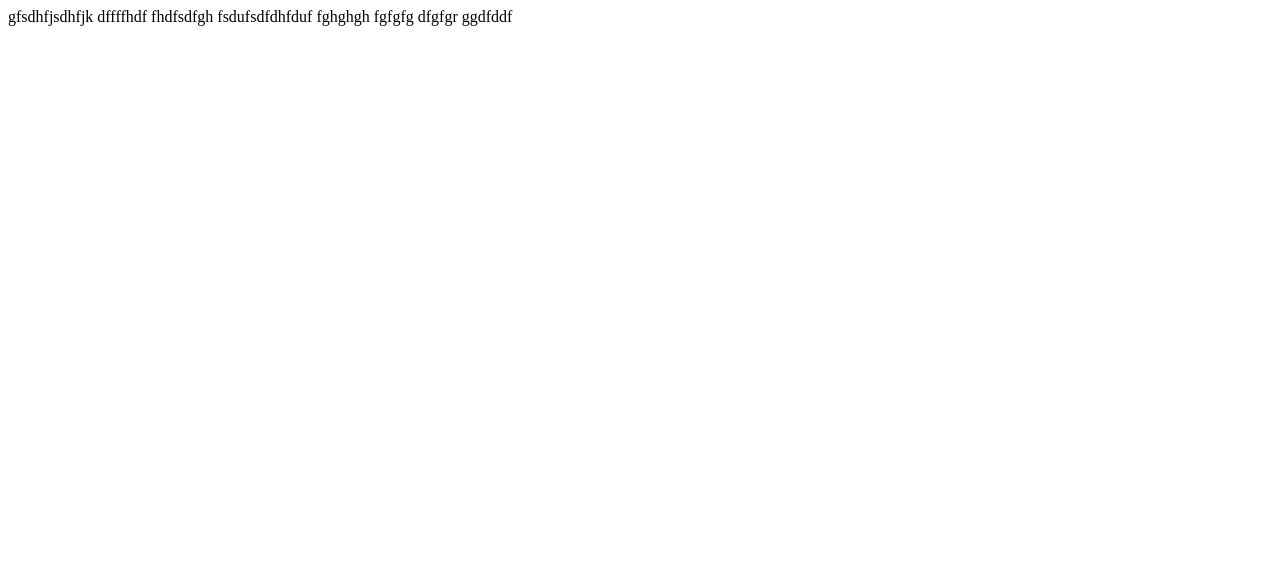
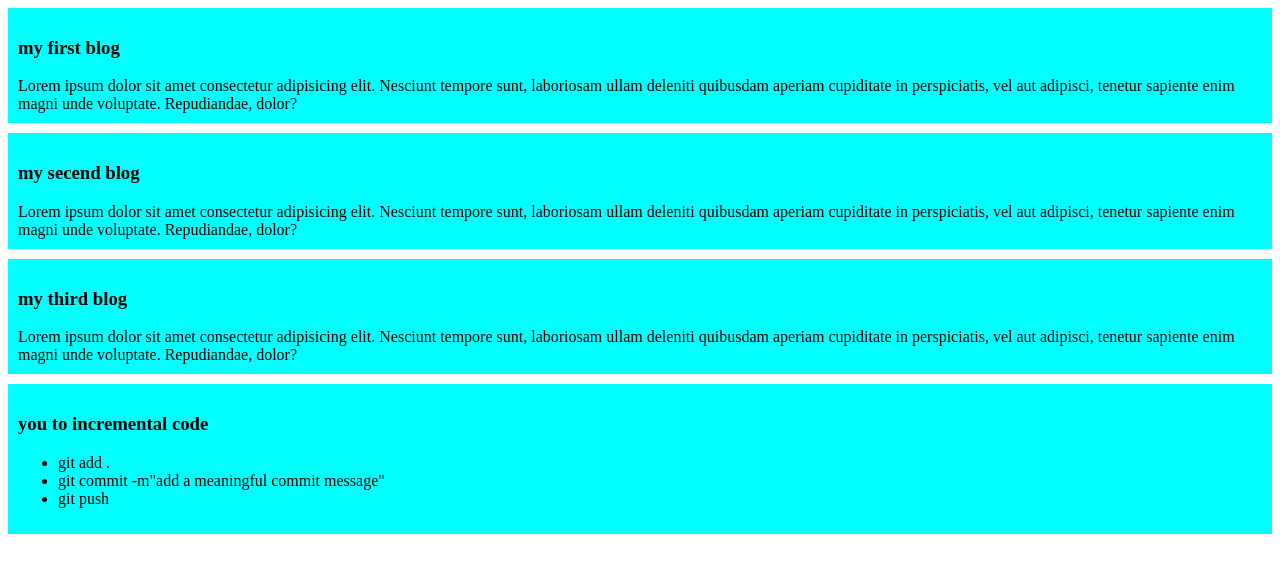
Before and after one commit to Rakib9001/my-simple-website, a plain HTML site: page index.html in a window 1280 px wide. Drawn offline with Linux system fonts and the light colour scheme.

Commit message:
added a list to push code

```diff
--- a/index.html
+++ b/index.html
@@ -4,9 +4,31 @@
     <meta charset="UTF-8">
     <meta name="viewport" content="width=device-width, initial-scale=1.0">
     <title>my new webside</title>
-    <link rel="shortcut icon" href="style.css" type="image/x-icon">
+    <link rel="stylesheet" href="style.css">
 </head>
-<body><div> gfsdhfjsdhfjk dffffhdf fhdfsdfgh fsdufsdfdhfduf fghghgh fgfgfg dfgfgr ggdfddf </div>
+<body>
+    <div>
+        <h3>my first blog</h3>
+        Lorem ipsum dolor sit amet consectetur adipisicing elit. Nesciunt tempore sunt, laboriosam ullam deleniti quibusdam aperiam cupiditate in perspiciatis, vel aut adipisci, tenetur sapiente enim magni unde voluptate. Repudiandae, dolor?
+
+    </div>
+    <div>
+        <h3>my secend blog</h3>
+        Lorem ipsum dolor sit amet consectetur adipisicing elit. Nesciunt tempore sunt, laboriosam ullam deleniti quibusdam aperiam cupiditate in perspiciatis, vel aut adipisci, tenetur sapiente enim magni unde voluptate. Repudiandae, dolor?
+
+    </div>
+    <div>
+        <h3>my third blog</h3>
+        Lorem ipsum dolor sit amet consectetur adipisicing elit. Nesciunt tempore sunt, laboriosam ullam deleniti quibusdam aperiam cupiditate in perspiciatis, vel aut adipisci, tenetur sapiente enim magni unde voluptate. Repudiandae, dolor?
+        </div>
+        <div>
+        <h3> you to incremental code</h3>
+        <ul>
+            <li>git add .</li>
+            <li>git commit -m"add a meaningful commit message"</li>
+            <li>git push</li>
+        </ul>
+        </div>
 
 </body>
 </html>
--- a/style.css
+++ b/style.css
@@ -1,4 +1,5 @@
 div{
     background-color: aqua;
     padding: 10px;
+    margin-bottom: 10px;
 }
```
